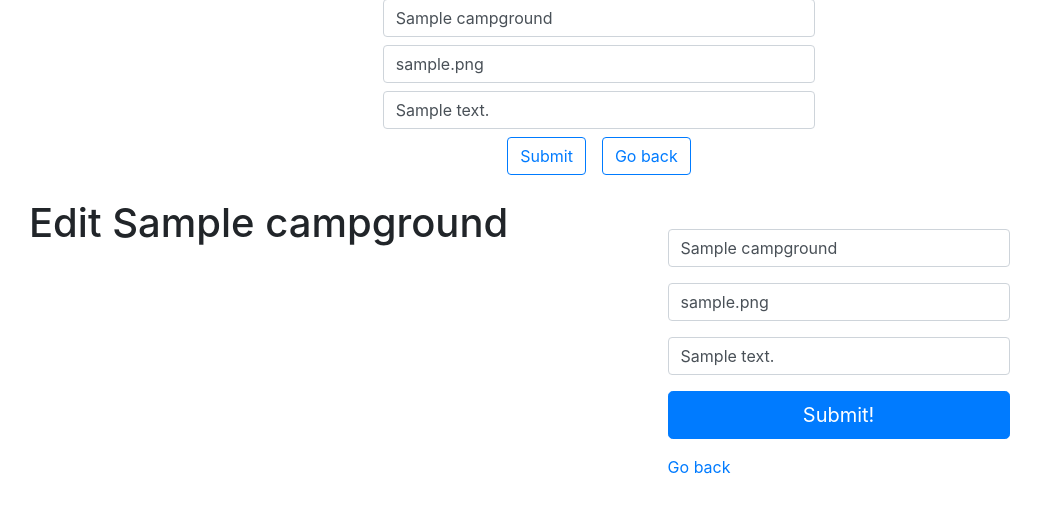
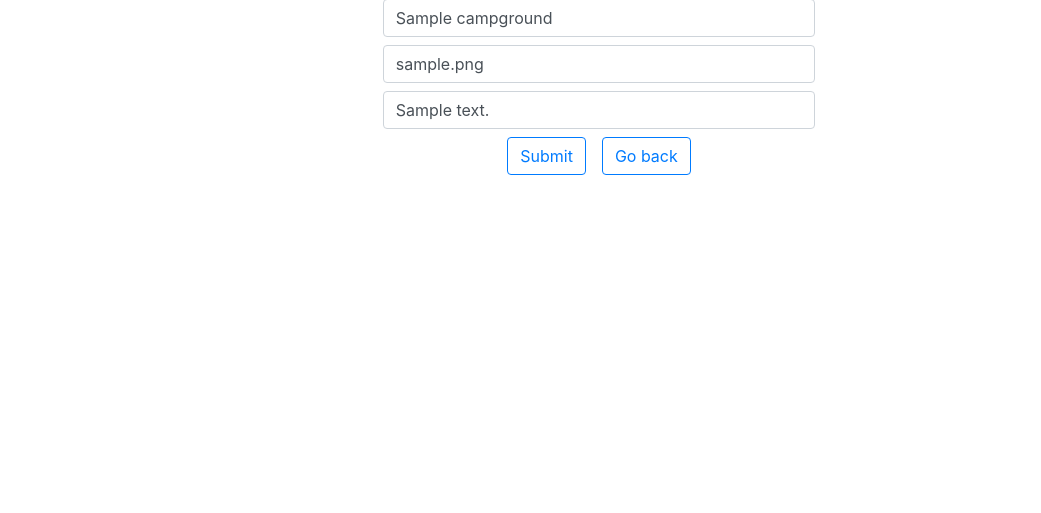
Before and after one commit to zzzulek/yelpcamp, a Node server app: page /campgrounds/600000000000000000000001/edit in a window 1280 px wide. Shown: the part 152-665 px from the top of the page, without its empty margins (41-1082 px from the left). Run offline with Node 20, Linux system fonts and the light colour scheme; a user stored in the database is signed in; tables that the repository leaves empty hold one stand-in row (values such as "Sample post"); some libraries are stand-ins or nearby versions.

Commit message:
update edit.ejs

```diff
--- a/app.js
+++ b/app.js
@@ -14,9 +14,8 @@ var commentRoutes       = require("./routes/comments"),
     campgroundRoutes    = require("./routes/campgrounds"),
     indexRoutes         = require("./routes/index");
 
-
-mongoose.connect(process.env.DATABASEURL, {useNewUrlParser: true});
-//mongoose.connect("mongodb://zulfiya:zulfiya19@ds111065.mlab.com:11065/yelpcamp", {useNewUrlParser: true});
+var url = process.env.DATABASEURL || "mongodb://localhost:27017/yelpcamp";
+mongoose.connect(url, {useNewUrlParser: true});
 
 app.use(bodyParser.urlencoded({extended: true}));
 app.use(express.static(__dirname + "/public"));
--- a/views/campgrounds/edit.ejs
+++ b/views/campgrounds/edit.ejs
@@ -15,27 +15,4 @@
     </form>
 </div>
 
-<div class="container">
-    <div class="row">
-        <h1 style="text-align: center">Edit <%= campground.name %></h1>
-        <div style="width: 30%; margin: 30px auto;">
-            <form action="/campgrounds/<%= campground._id %>?_method=PUT" method="POST">
-                <div class="form-group">
-                     <input class="form-control" type="text" name="campground[name]" value="<%= campground.name %>">
-                </div>
-                <div class="form-group">
-                    <input class="form-control" type="text" name="campground[image]" value="<%= campground.image %>">
-                </div>
-                <div class="form-group">
-                    <input class="form-control" type="text" name="campground[description]" value="<%= campground.description %>">
-                </div>
-                <div class="form-group">
-                    <button class="btn btn-lg btn-primary btn-block">Submit!</button>
-                </div>
-            </form>
-            <a href="/campgrounds">Go back</a>
-        </div>
-    </div>
-</div>
-
 <% include ../partials/footer %>
```
